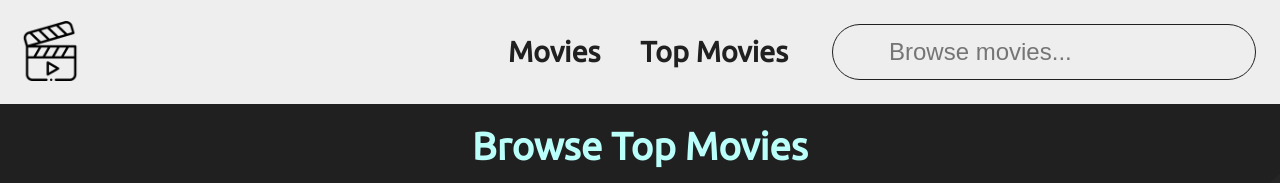
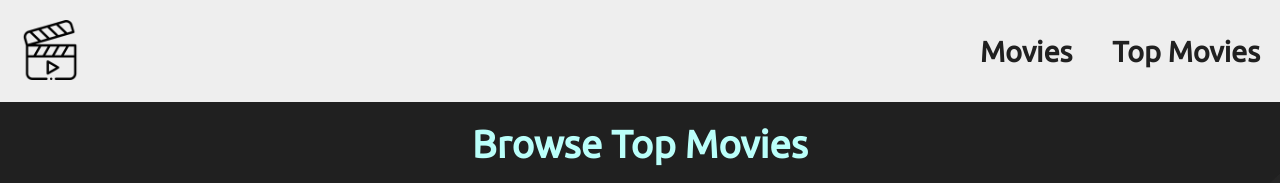
Before and after one commit to RenaBMew/com6338-10-10-bauer-brown-colver, a plain HTML site: page topmovies.html in a window 1280 px wide. Shown: the top 183 px of the page. Drawn offline with Linux system fonts and the light colour scheme; no server answers; a script that the page names is missing.

Commit message:
removed search bar

```diff
--- a/topmovies.css
+++ b/topmovies.css
@@ -115,11 +115,6 @@ section {
     display: flex;
     flex-wrap: wrap;
     justify-content: center;
-}
-
-form {
-    display: flex;
-    flex-direction: row-reverse;
 }
 
 .intro {
--- a/topmovies.html
+++ b/topmovies.html
@@ -23,9 +23,6 @@
             <a class="link navname" href="index.html"><img src="img/video.png" width="60" height="60"></a>
             <a class="link" href="movies.html">Movies</a>
             <a class="link" href="topmovies.html">Top Movies</a>
-            <form>
-                <input type="text" placeholder="Browse movies..." id="search" class="search">
-            </form>
         </nav>
     </header>
 
```
Also changed, not shown: 1 other file.
